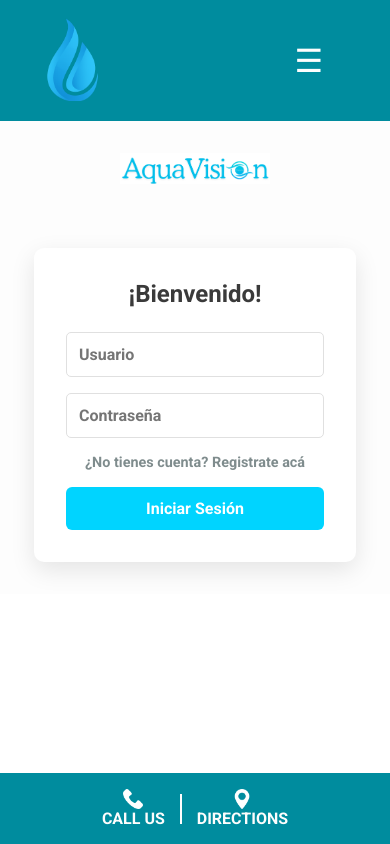
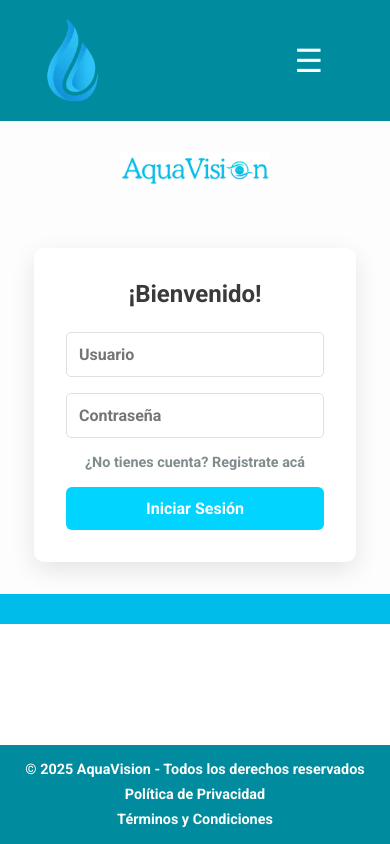
Before and after one commit to JuanMartinIwassjuk/aqua-vision-frontend, an Angular app: page /login in a window 390 px wide. Built offline with nearby package versions, Linux system fonts and the light colour scheme.

Commit message:
new footer

```diff
--- a/src/app/app.component.css
+++ b/src/app/app.component.css
@@ -112,8 +112,6 @@ nav ul li a:hover {
   }
 }
 
-
-
 footer {
   background-color: #008c9e;
   padding: 1rem;
@@ -123,41 +121,57 @@ footer {
   width: 100%;
   position: fixed;
   bottom: 0;
+  font-family: 'Segoe UI', Tahoma, Geneva, Verdana, sans-serif;
+  z-index: 1000;
 }
 
 .footer-container {
   display: flex;
+  flex-wrap: wrap;
   align-items: center;
+  justify-content: center;
   gap: 15px;
+  color: #fdfdfd;
+  font-size: 0.9rem;
+  text-align: center;
 }
 
-.footer-item {
-  display: flex;
-  flex-direction: column;
-  align-items: center;
-  text-align: center;
-  font-weight: bold;
-  color: #fdfdfd;
+.footer-text {
+  white-space: nowrap;
 }
 
-.footer-icon {
-  width: 24px;
-  height: 24px;
+.footer-link {
+  color: #fdfdfd;
+  text-decoration: none;
+  transition: text-decoration 0.2s ease-in-out;
+}
+
+.footer-link:hover {
+  text-decoration: underline;
 }
 
 .footer-divider {
-  width: 2px;
-  height: 30px;
+  width: 1px;
+  height: 20px;
   background: #fdfdfd;
 }
 
-@media (max-width: 768px) {
+
+@media (max-width: 600px) {
   .footer-container {
-    gap: 10px;
+    flex-direction: column;
+    gap: 8px;
   }
 
-  .footer-icon {
-    width: 20px;
-    height: 20px;
+  main{
+    padding-bottom: 30px;
+  }
+
+  .footer-divider {
+    display: none;
+  }
+
+  .footer-text {
+    white-space: normal;
   }
 }
--- a/src/app/app.component.html
+++ b/src/app/app.component.html
@@ -45,24 +45,17 @@
   </main>
 
 
-  <footer>
-    <div class="footer-container">
-      <div style="margin-right:15px;" class="footer-item" id="call-us">
-        <img src="footer/callus.png" alt="Call Us Icon" class="footer-icon">
-        <span class="white_effect">CALL US</span>
-      </div>
-    </div>
+<footer>
+  <div class="footer-container">
+    <span class="footer-text">© 2025 AquaVision - Todos los derechos reservados</span>
+    <div class="footer-divider"></div>
+    <a href="/privacidad" class="footer-link">Política de Privacidad</a>
+    <div class="footer-divider"></div>
+    <a href="/terminos" class="footer-link">Términos y Condiciones</a>
+  </div>
+</footer>
 
-        <div class="footer-divider"></div>
-        <a href=""
-        class="footer-item"
-        style="margin-left:15px; text-decoration: none;"
-        target="_blank"
-        rel="noopener noreferrer">
-       <img src="footer/location.png" alt="Directions Icon" class="footer-icon">
-       <span class="white_effect">DIRECTIONS</span>
-     </a>
-  </footer>
+
 
 </body>
 </html>
--- a/src/index.html
+++ b/src/index.html
@@ -5,7 +5,7 @@
   <title>AquaVision</title>
   <base href="/">
   <meta name="viewport" content="width=device-width, initial-scale=1">
-  <link rel="icon" type="image/x-icon" href="favicon.ico">
+  <link rel="icon" type="image/x-icon" href="favicon.ico?v=2">
   <link href="https://fonts.googleapis.com/icon?family=Material+Icons" rel="stylesheet">
 </head>
 <body>
```
